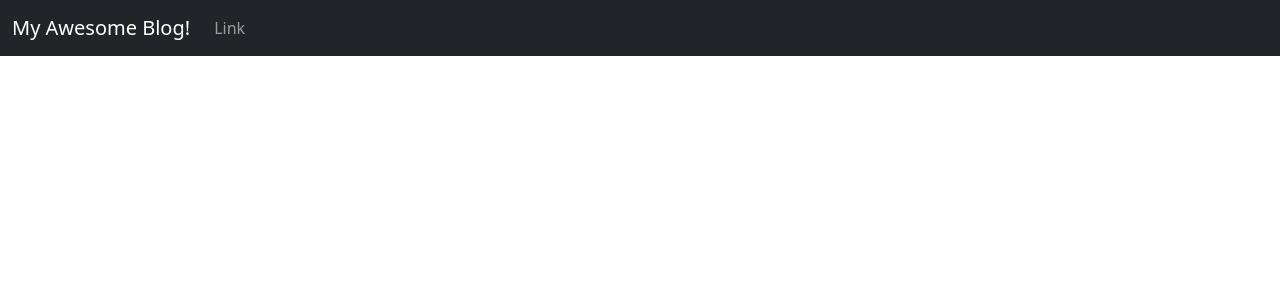
After one commit to webQbe/django_simpleblog, a Django app: template myblog/blog/templates/base.html in a window 1280 px wide. The commit adds this page. Shown: the top 300 px of the page. Run offline with Django 5.2, Linux system fonts and the light colour scheme; the template is opened without the code that fills it, so the values that code supplies are empty.

Commit message:
styled with bootstrap & added post title tag field

```diff
--- a/myblog/blog/models.py
+++ b/myblog/blog/models.py
@@ -4,6 +4,7 @@ from django.contrib.auth.models import User
 # Create your models here.
 class Post(models.Model):
     title = models.CharField(max_length=255)
+    title_tag = models.CharField(max_length=255, default="My Awesome Blog!")
     author = models.ForeignKey(User, on_delete=models.CASCADE)
     body = models.TextField()
 
--- /dev/null
+++ b/myblog/blog/templates/base.html
@@ -0,0 +1,55 @@
+<!doctype html>
+<html lang="en">
+  <head>
+    <meta charset="utf-8">
+    <meta name="viewport" content="width=device-width, initial-scale=1">
+    <title>{% block title %} My Blog {% endblock %}</title>
+    <link href="https://cdn.jsdelivr.net/npm/bootstrap@5.3.3/dist/css/bootstrap.min.css" rel="stylesheet" integrity="sha384-QWTKZyjpPEjISv5WaRU9OFeRpok6YctnYmDr5pNlyT2bRjXh0JMhjY6hW+ALEwIH" crossorigin="anonymous">
+  </head>
+  <body>
+    <nav class="navbar navbar-expand-lg navbar-dark bg-dark">
+        <div class="container-fluid">
+          <a class="navbar-brand" href="{% url 'home' %}">My Awesome Blog!</a>
+          <button class="navbar-toggler" type="button" data-bs-toggle="collapse" data-bs-target="#navbarSupportedContent" aria-controls="navbarSupportedContent" aria-expanded="false" aria-label="Toggle navigation">
+            <span class="navbar-toggler-icon"></span>
+          </button>
+          <div class="collapse navbar-collapse" id="navbarSupportedContent">
+            <ul class="navbar-nav me-auto mb-2 mb-lg-0">
+           <!--    <li class="nav-item">
+                <a class="nav-link active" aria-current="page" href="#">Home</a>
+              </li> -->
+              <li class="nav-item">
+                <a class="nav-link" href="#">Link</a>
+              </li>
+           <!--    <li class="nav-item dropdown">
+                <a class="nav-link dropdown-toggle" href="#" role="button" data-bs-toggle="dropdown" aria-expanded="false">
+                  Dropdown
+                </a>
+                <ul class="dropdown-menu">
+                  <li><a class="dropdown-item" href="#">Action</a></li>
+                  <li><a class="dropdown-item" href="#">Another action</a></li>
+                  <li><hr class="dropdown-divider"></li>
+                  <li><a class="dropdown-item" href="#">Something else here</a></li>
+                </ul>
+              </li> -->
+           <!--    <li class="nav-item">
+                <a class="nav-link disabled" aria-disabled="true">Disabled</a>
+              </li> -->
+            </ul>
+         <!--<form class="d-flex" role="search">
+              <input class="form-control me-2" type="search" placeholder="Search" aria-label="Search">
+              <button class="btn btn-outline-success" type="submit">Search</button>
+            </form> -->
+          </div>
+        </div>
+      </nav>
+    <br>
+    <div class="container">
+        {% block content %}
+
+        {% endblock %}
+    </div>
+
+    <script src="https://cdn.jsdelivr.net/npm/bootstrap@5.3.3/dist/js/bootstrap.bundle.min.js" integrity="sha384-YvpcrYf0tY3lHB60NNkmXc5s9fDVZLESaAA55NDzOxhy9GkcIdslK1eN7N6jIeHz" crossorigin="anonymous"></script>
+  </body>
+</html>
```
Also changed, not shown: myblog/blog/templates/article_details.html (+6 -1 lines), myblog/blog/templates/home.html (+7 -1 lines), myblog/blog/migrations/0002_post_title_tag.py (added).
